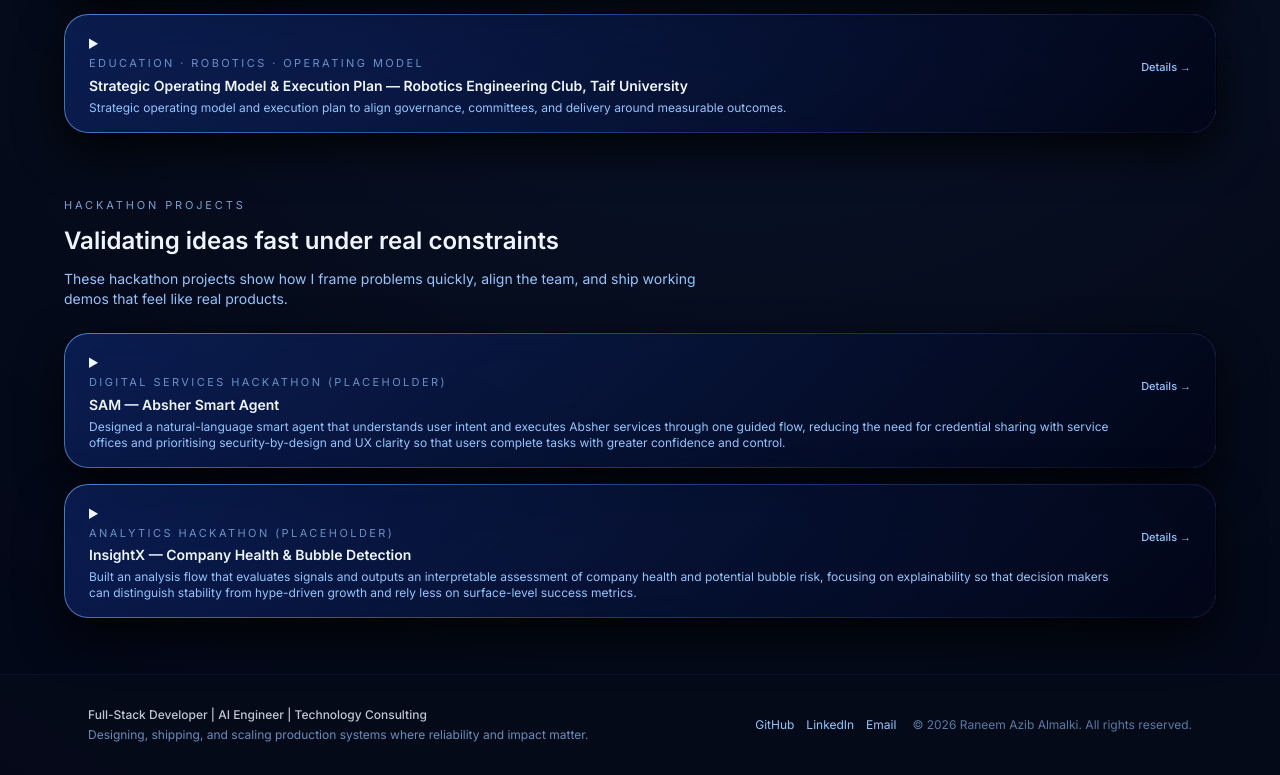
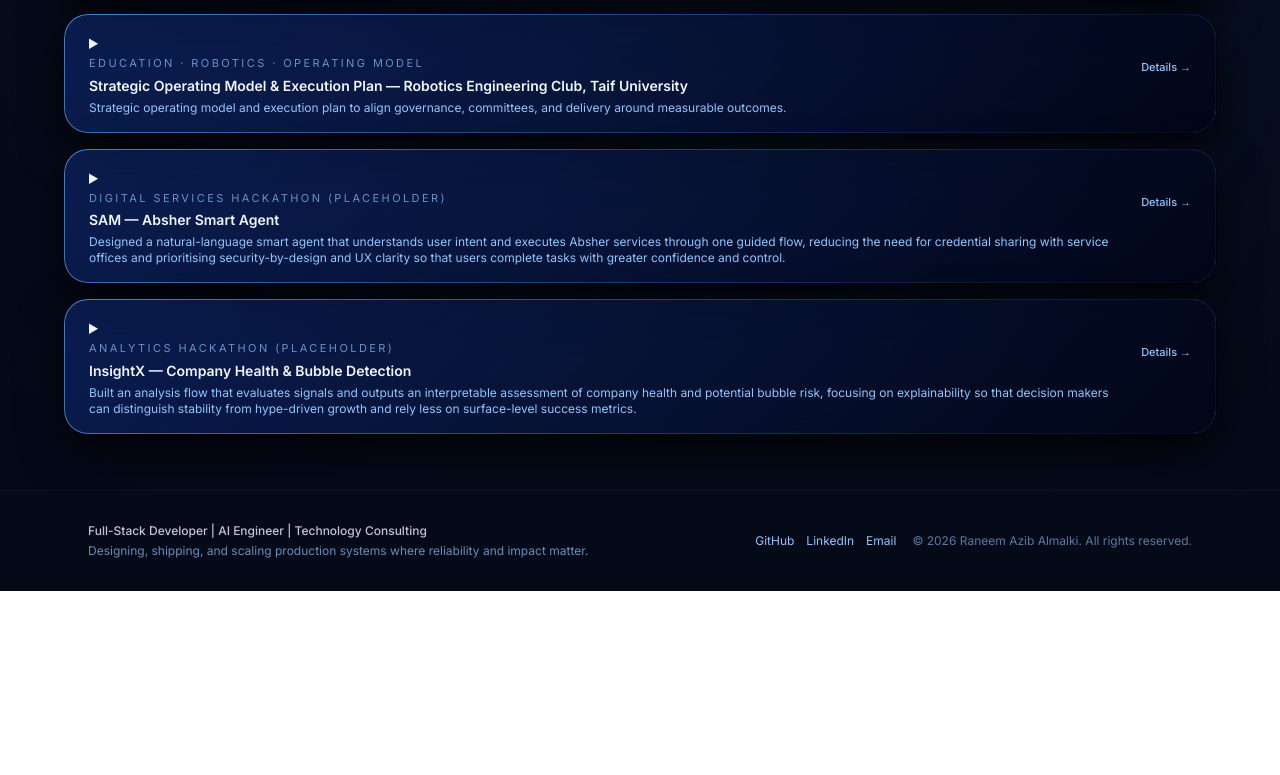
Before and after one commit to Rnemel/portfolio, a Next.js app: page /projects in a window 1280 px wide. Shown: the part 1398-2173 px from the top of the page. After the commit the page ends 1989 px from the top, so only its background shows below. Built offline with nearby package versions, Linux system fonts and the light colour scheme.

Commit message:
Combine projects and hackathons

```diff
--- a/src/app/projects/projects-grid.tsx
+++ b/src/app/projects/projects-grid.tsx
@@ -4,7 +4,7 @@ import { useState } from 'react';
 import Link from 'next/link';
 import { FadeIn } from '@/components/section';
 import type { Project, ProjectCategory } from '@/data/projects';
-import { hackathons } from '@/data/hackathons';
+import { hackathons, type Hackathon } from '@/data/hackathons';
 import { cn } from '@/lib/cn';
 
 type CategoryFilter = 'all' | ProjectCategory;
@@ -28,6 +28,16 @@ type ProjectsGridProps = {
   projects: Project[];
 };
 
+type ListItem =
+  | {
+      kind: 'project';
+      data: Project;
+    }
+  | {
+      kind: 'hackathon';
+      data: Hackathon;
+    };
+
 export function ProjectsGrid({ projects }: ProjectsGridProps) {
   const [category, setCategory] = useState<CategoryFilter>('all');
 
@@ -35,13 +45,30 @@ export function ProjectsGrid({ projects }: ProjectsGridProps) {
     category === 'all' ? true : project.category === category
   );
 
-  const sorted = [...filtered].sort((a, b) => {
+  const sortedProjects = [...filtered].sort((a, b) => {
     if (category === 'all') {
       const categoryDiff = categoryRank[a.category] - categoryRank[b.category];
       if (categoryDiff !== 0) return categoryDiff;
     }
     return b.year - a.year;
   });
+
+  const items: ListItem[] = [
+    ...sortedProjects.map(
+      (project): ListItem => ({
+        kind: 'project',
+        data: project,
+      })
+    ),
+    ...(category === 'all'
+      ? hackathons.map(
+          (hackathon): ListItem => ({
+            kind: 'hackathon',
+            data: hackathon,
+          })
+        )
+      : []),
+  ];
 
   return (
     <>
@@ -74,7 +101,10 @@ export function ProjectsGrid({ projects }: ProjectsGridProps) {
 
       <FadeIn>
         <div className="space-y-4">
-          {sorted.map((project) => (
+          {items.map((item) => {
+            if (item.kind === 'project') {
+              const project = item.data;
+              return (
                 <details key={project.slug} className="glass-surface border-gradient rounded-3xl">
                   <summary className="cursor-pointer select-none px-5 py-4 md:px-6">
                     <div className="border-gradient-inner flex items-start justify-between gap-4">
@@ -116,11 +146,15 @@ export function ProjectsGrid({ projects }: ProjectsGridProps) {
 
                     <div className="space-y-3">
                       <div>
-                    <p className="text-[11px] uppercase tracking-[0.22em] text-muted/70">Overview</p>
+                        <p className="text-[11px] uppercase tracking-[0.22em] text-muted/70">
+                          Overview
+                        </p>
                         <p className="mt-1 text-text/90">{project.overview}</p>
                       </div>
                       <div>
-                    <p className="text-[11px] uppercase tracking-[0.22em] text-muted/70">Problem</p>
+                        <p className="text-[11px] uppercase tracking-[0.22em] text-muted/70">
+                          Problem
+                        </p>
                         <p className="mt-1 text-text/90">{project.problem}</p>
                       </div>
                       <div>
@@ -130,7 +164,9 @@ export function ProjectsGrid({ projects }: ProjectsGridProps) {
                         <p className="mt-1">{project.constraints}</p>
                       </div>
                       <div>
-                    <p className="text-[11px] uppercase tracking-[0.22em] text-muted/70">Approach</p>
+                        <p className="text-[11px] uppercase tracking-[0.22em] text-muted/70">
+                          Approach
+                        </p>
                         <p className="mt-1">{project.approach}</p>
                         <ol className="mt-2 space-y-1.5">
                           {project.approachSteps.map((step) => (
@@ -142,11 +178,15 @@ export function ProjectsGrid({ projects }: ProjectsGridProps) {
                         </ol>
                       </div>
                       <div>
-                    <p className="text-[11px] uppercase tracking-[0.22em] text-muted/70">Impact</p>
+                        <p className="text-[11px] uppercase tracking-[0.22em] text-muted/70">
+                          Impact
+                        </p>
                         <p className="mt-1 text-text/90">{project.impact}</p>
                       </div>
                       <div>
-                    <p className="text-[11px] uppercase tracking-[0.22em] text-muted/70">Metrics</p>
+                        <p className="text-[11px] uppercase tracking-[0.22em] text-muted/70">
+                          Metrics
+                        </p>
                         <dl className="mt-2 grid gap-2">
                           {project.metrics.map((metric) => (
                             <div key={metric.label}>
@@ -194,26 +234,11 @@ export function ProjectsGrid({ projects }: ProjectsGridProps) {
                     </div>
                   </div>
                 </details>
-          ))}
-        </div>
-      </FadeIn>
+              );
+            }
 
-      <FadeIn>
-        <div className="mt-10 space-y-3">
-          <p className="text-[11px] uppercase tracking-[0.26em] text-muted/80">
-            Hackathon projects
-          </p>
-          <h2 className="text-xl font-semibold text-text md:text-2xl">
-            Validating ideas fast under real constraints
-          </h2>
-          <p className="max-w-2xl text-sm text-muted">
-            These hackathon projects show how I frame problems quickly, align the team, and ship
-            working demos that feel like real products.
-          </p>
-        </div>
-
-        <div className="mt-6 space-y-4">
-          {hackathons.map((hackathon) => (
+            const hackathon = item.data;
+            return (
               <details key={hackathon.slug} className="glass-surface border-gradient rounded-3xl">
                 <summary className="cursor-pointer select-none px-5 py-4 md:px-6">
                   <div className="border-gradient-inner flex items-start justify-between gap-4">
@@ -221,7 +246,7 @@ export function ProjectsGrid({ projects }: ProjectsGridProps) {
                       <p className="text-[11px] uppercase tracking-[0.22em] text-muted/70">
                         {hackathon.organizer}
                       </p>
-                    <h3 className="text-sm font-semibold text-text">{hackathon.name}</h3>
+                      <h2 className="text-sm font-semibold text-text">{hackathon.name}</h2>
                       <p className="text-xs text-muted line-clamp-2">{hackathon.impact}</p>
                     </div>
                     <span className="mt-1 shrink-0 text-[11px] font-medium text-muted hover:text-accent">
@@ -232,6 +257,9 @@ export function ProjectsGrid({ projects }: ProjectsGridProps) {
 
                 <div className="border-gradient-inner space-y-4 px-5 pb-5 text-xs text-muted md:px-6">
                   <div className="flex flex-wrap gap-2">
+                    <span className="rounded-full bg-background/80 px-3 py-1 text-[11px] text-muted/90">
+                      Hackathon
+                    </span>
                     <span className="rounded-full bg-background/80 px-3 py-1 text-[11px] text-muted/90">
                       {hackathon.role}
                     </span>
@@ -246,6 +274,11 @@ export function ProjectsGrid({ projects }: ProjectsGridProps) {
                         {tech}
                       </span>
                     ))}
+                  </div>
+
+                  <div>
+                    <p className="text-[11px] uppercase tracking-[0.22em] text-muted/70">Overview</p>
+                    <p className="mt-1 text-text/90">{hackathon.impact}</p>
                   </div>
 
                   <div>
@@ -294,7 +327,8 @@ export function ProjectsGrid({ projects }: ProjectsGridProps) {
                   </div>
                 </div>
               </details>
-          ))}
+            );
+          })}
         </div>
       </FadeIn>
     </>
```
Lines whose indentation alone changed are shown as unchanged.
